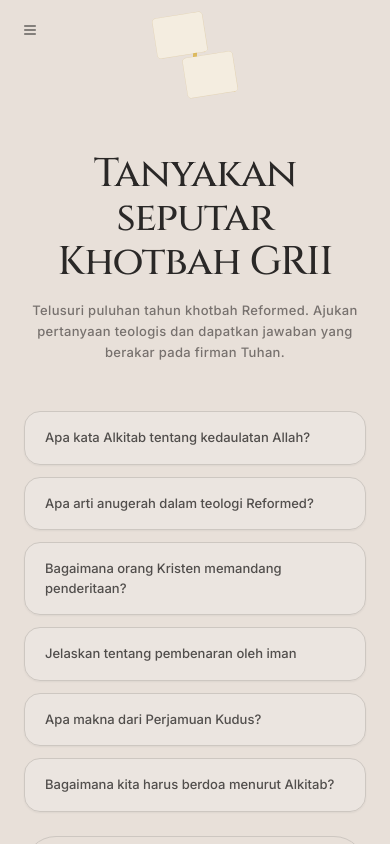
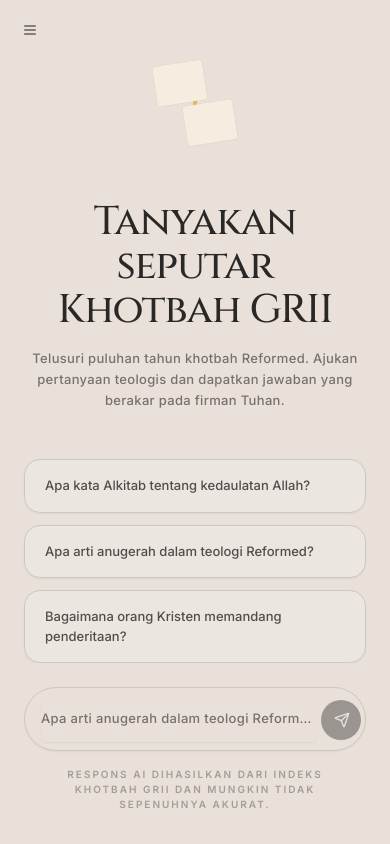
Before and after one commit to wir-stanley/sermon-rag, a Next.js app in the folder frontend/: page /chat in a window 390 px wide. Built offline with nearby package versions, Linux system fonts and the light colour scheme; no server answers; a web font is replaced by a local one.

Commit message:
fix(EmptyChat): prevent content from pushing chat input off-screen on mobile viewports

```diff
--- a/frontend/src/components/chat/EmptyChat.tsx
+++ b/frontend/src/components/chat/EmptyChat.tsx
@@ -11,7 +11,8 @@
 
 export default function EmptyChat({ onSuggestionClick }: EmptyChatProps) {
   return (
-    <div className="flex flex-1 flex-col items-center justify-center px-6">
+    <div className="flex flex-1 flex-col items-center px-6 min-h-0 overflow-y-auto py-8 lg:justify-center">
+      <div className="flex flex-col items-center w-full max-w-2xl mx-auto my-auto py-4">
         <motion.div
           initial={{ opacity: 0, scale: 0.8 }}
           animate={{ opacity: 1, scale: 1 }}
@@ -57,5 +58,6 @@
           ))}
         </div>
       </div>
+    </div>
   );
 }
```
Lines whose indentation alone changed are shown as unchanged.
